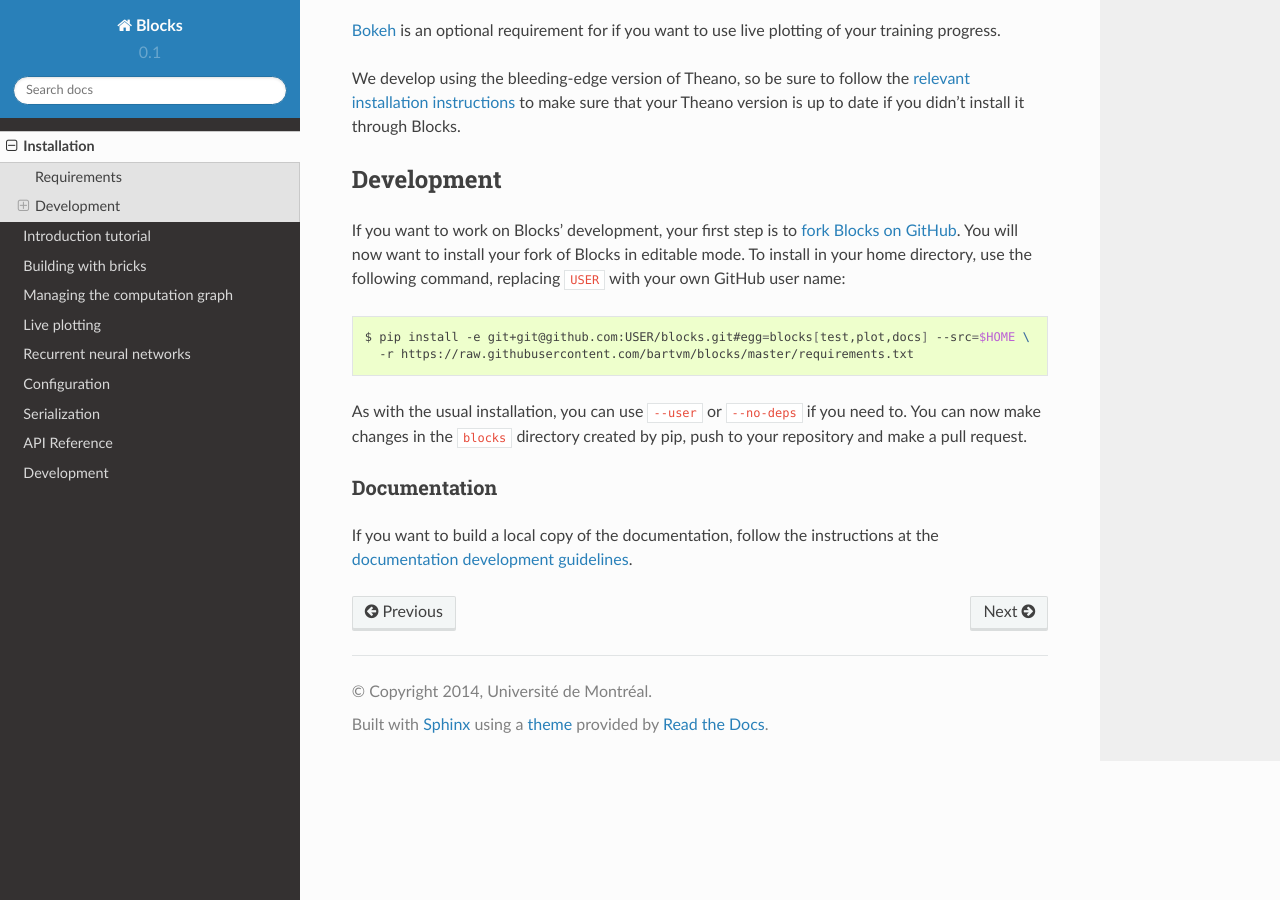
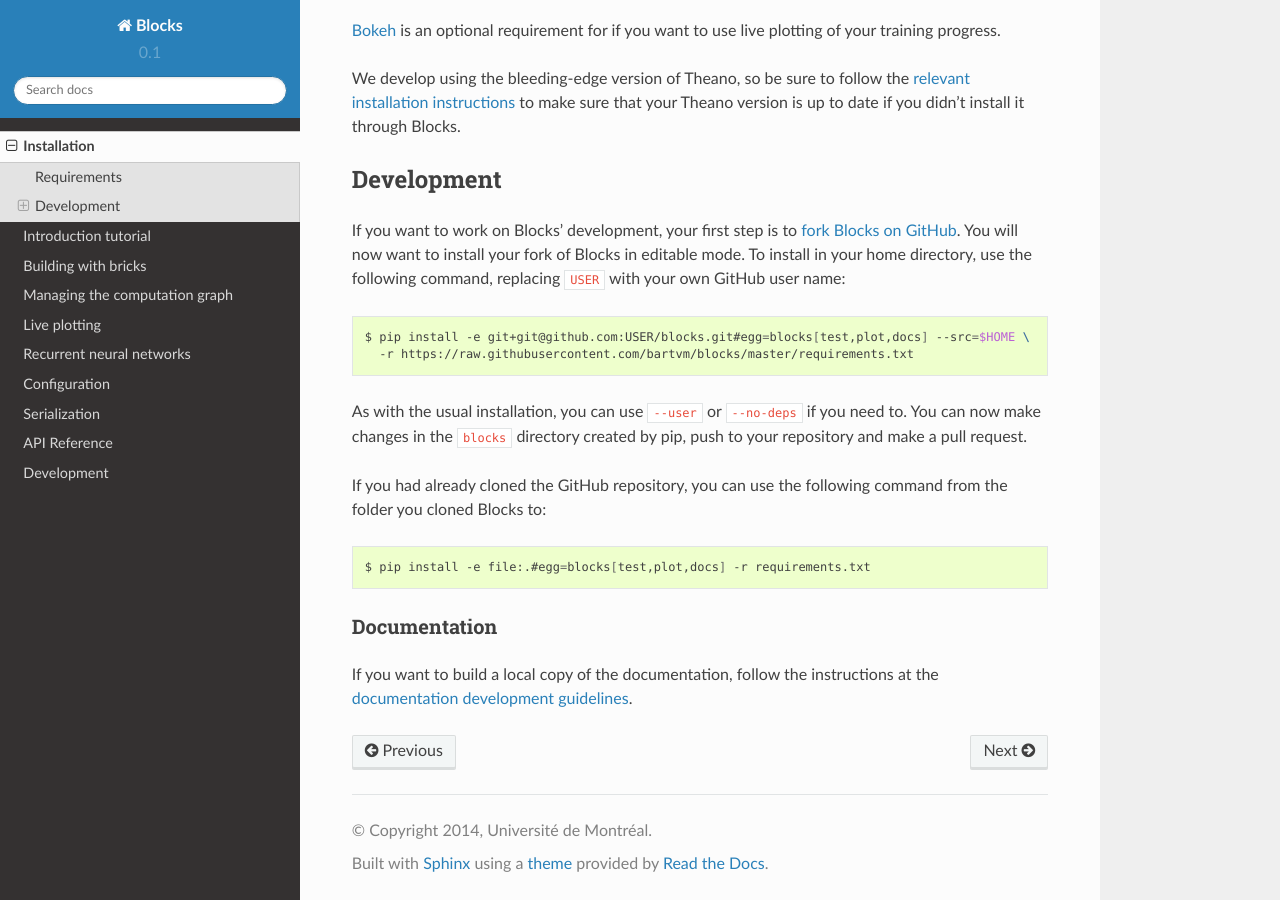
Before and after one commit to mila-iqia/blocks, a Sphinx documentation site: the page built from docs/setup.rst, in a window 1280 px wide and 900 px high, scrolled down 1253 px. Built offline with Sphinx 7.4.7 and the Read the Docs theme 2.0.0, drawn with Linux system fonts in a browser that asks for light colours.

Commit message:
Add development installation instructions

```diff
--- a/docs/development/index.rst
+++ b/docs/development/index.rst
@@ -240,6 +240,11 @@ The :doc:`development API reference <internal_api>` contains documentation on
 the internal classes that Blocks uses. If you are not planning on contributing
 to Blocks, have a look at the :doc:`user API reference </api/index>` instead.
 
+Installation
+------------
+See the instructions at the bottom of the :doc:`installation instructions
+<setup>`.
+
 .. toctree::
    :hidden:
 
--- a/docs/setup.rst
+++ b/docs/setup.rst
@@ -89,6 +89,13 @@ As with the usual installation, you can use ``--user`` or ``--no-deps`` if you
 need to. You can now make changes in the ``blocks`` directory created by pip,
 push to your repository and make a pull request.
 
+If you had already cloned the GitHub repository, you can use the following
+command from the folder you cloned Blocks to:
+
+.. code-block:: bash
+
+   $ pip install -e file:.#egg=blocks[test,plot,docs] -r requirements.txt
+
 .. _fork Blocks on GitHub: https://github.com/bartvm/blocks/fork
 
 Documentation
```
